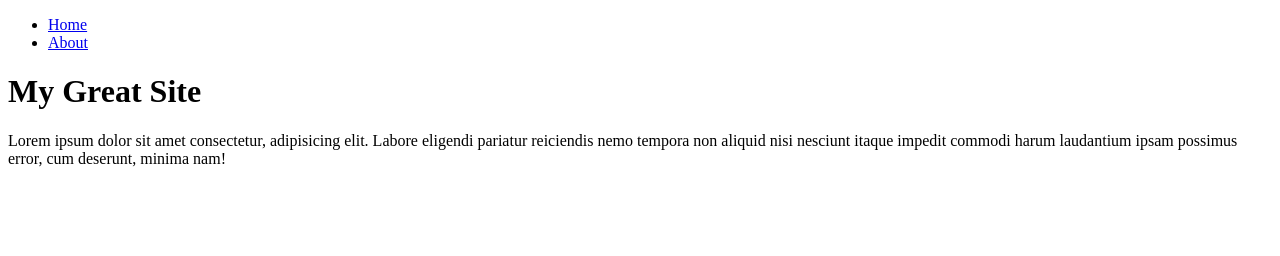
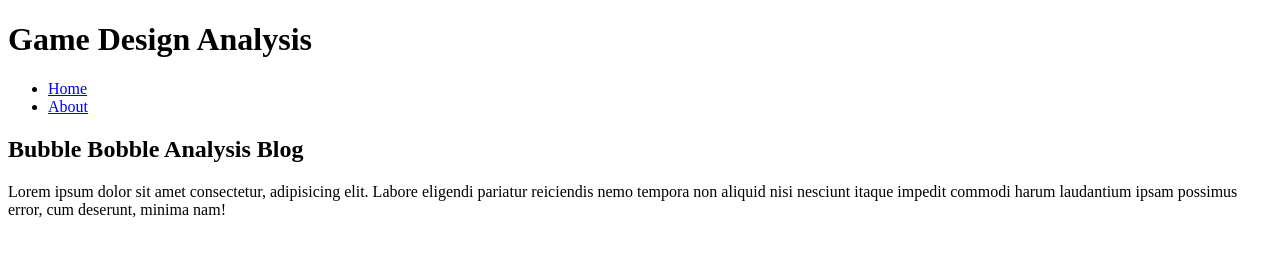
Before and after one commit to HCHH1219/mi349_blog, a plain HTML site: page index.html in a window 1280 px wide. Drawn offline with Linux system fonts and the light colour scheme.

Commit message:
1st blog

```diff
--- a/index.html
+++ b/index.html
@@ -7,14 +7,20 @@
     <title>Document</title>
 </head>
 <body>
+    <header>
+        <h1>Game Design Analysis</h1>
     <nav>
         <ul>
             <li><a href="index.html">Home</a></li>
             <li><a href="about.html">About</a></li>
         </ul>
     </nav>
-    <h1>My Great Site</h1>
-    <p>Lorem ipsum dolor sit amet consectetur, adipisicing elit. Labore eligendi pariatur reiciendis nemo tempora non aliquid nisi nesciunt itaque impedit commodi harum laudantium ipsam possimus error, cum deserunt, minima nam!</p>
+    </header>
+    <article class="all-blog">
+        <h2>Bubble Bobble Analysis Blog</h2>
+        <p>Lorem ipsum dolor sit amet consectetur, adipisicing elit. Labore eligendi pariatur reiciendis nemo tempora non aliquid nisi nesciunt itaque impedit commodi harum laudantium ipsam possimus error, cum deserunt, minima nam!
+        </p>
+    </article>
 
 </body>
 </html>
```
